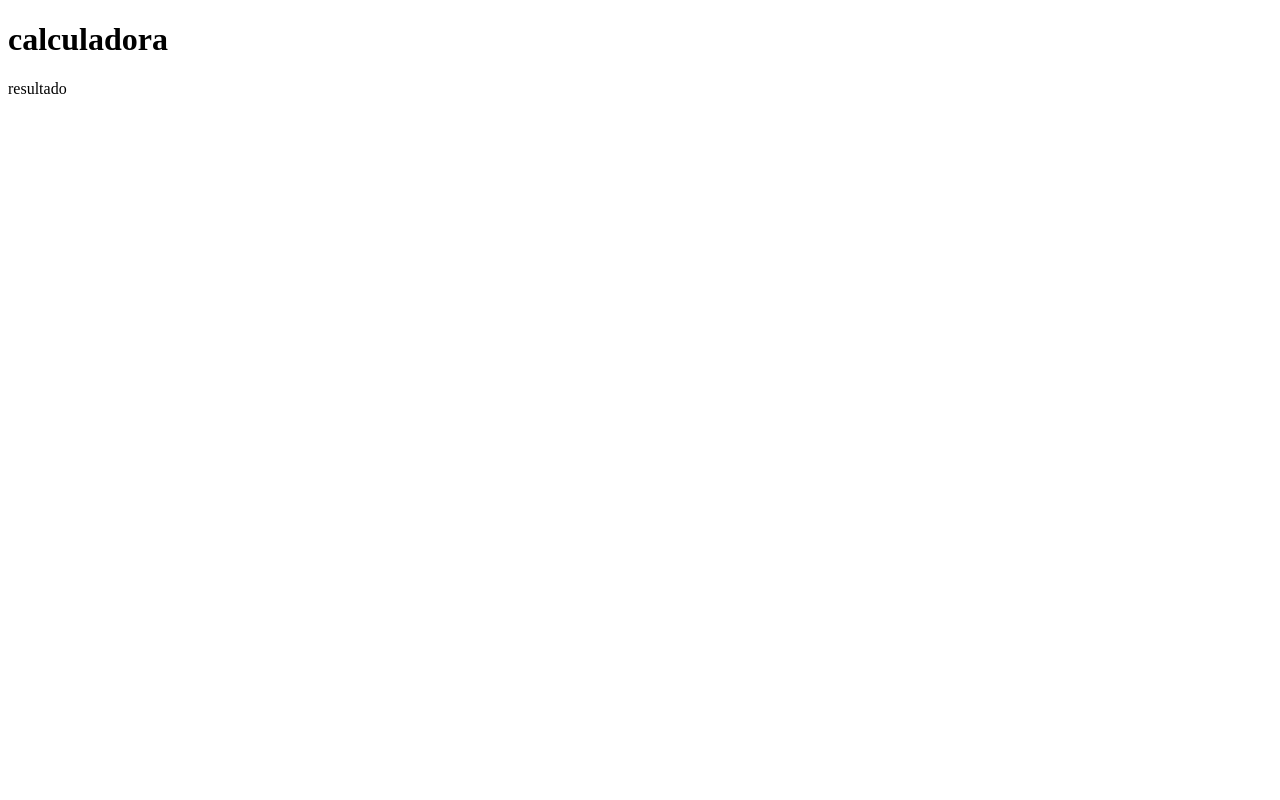
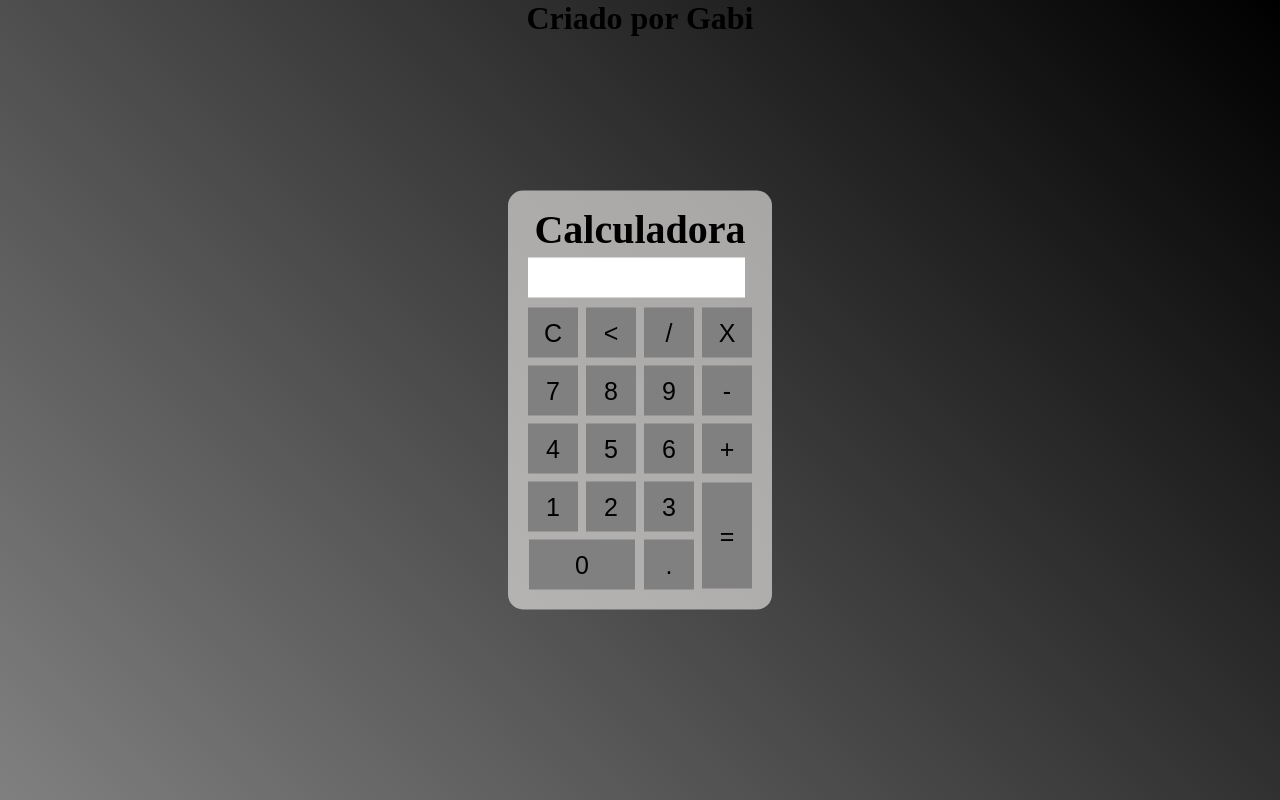
Before and after one commit to feligab44/caculefgabi, a plain HTML site: page index.html in a window 1280 px wide. Drawn offline with Linux system fonts and the light colour scheme.

Commit message:
Add files via upload

```diff
--- a/index.html
+++ b/index.html
@@ -1,17 +1,51 @@
 <!DOCTYPE html>
-<html lang="en">
+
+<html>
     <head>
-    <meta charset="UTF-8">
-    <meta name="viewport" content="width=, initial-scale=1.0">
-    <title>calculadora</title>
+        <title>Calculadora</title>
+        <meta harset="UTF-8">
+        <meta name="viewport" content="width-device-width, initial-scale=1.0">
         <link rel="stylesheet" href="styles.css">
     </head>
+
     <body>
-    <div class="calculadora">
-        <h1>calculadora</h1>
-        <p id="resultado"> resultado</p>
+        <div class="fundo">
+            <h1>Criado por Gabi</h1>
+            <div class="Calculadora">
+                <h1>Calculadora</h1>
+                <p id="resultado"></p>
                 <table>
-
+                    <tr>
+                        <td><button class="botao">C</button></td>
+                        <td><button class="botao"><</button></td>
+                        <td><button class="botao">/</button></td>
+                        <td><button class="botao">X</button></td>
+                    </tr>
+                    <tr>
+                        <td><button class="botao">7</button></td>
+                        <td><button class="botao">8</button></td>
+                        <td><button class="botao">9</button></td>
+                        <td><button class="botao">-</button></td>
+                    </tr>
+                    <tr>
+                        <td><button class="botao">4</button></td>
+                        <td><button class="botao">5</button></td>
+                        <td><button class="botao">6</button></td>
+                        <td><button class="botao">+</button></td>
+                    </tr>
+                    <tr>
+                        <td><button class="botao">1</button></td>
+                        <td><button class="botao">2</button></td>
+                        <td><button class="botao">3</button></td>
+                        <td rowspan="2"><button class="botao" style="height: 106px;">=</button></td>
+                    </tr>
+                    <tr>
+                        <td colspan="2"><button class="botao" style="width: 106px;">0</button></td>
+                        <td><button class="botao">.</button></td>
+                    </tr>
                 </table>
+            </div>
+        </div>
+        <script src="script.js"></script>
     </body>
 </html>
--- /dev/null
+++ b/script.js
@@ -0,0 +1,56 @@
+document.addEventListener('DOMContentLoaded', (event) => {
+    const resultado = document.getElementById('resultado');
+    let expression = '';
+
+    // Função para atualizar o visor
+    function updateDisplay(value) {
+    resultado.textContent = value;
+    }
+
+    // Função para adicionar valores ao visor
+    function appendToExpression(value) {
+    expression += value;
+    updateDisplay(expression);
+    }
+
+    // Função para calcular o resultado
+    function calculateResult() {
+    try {
+    // Substitui 'X' por '*' e avalia a expressão
+    const sanitizedExpression = expression.replace(/X/g, '*');
+    const result = eval(sanitizedExpression);
+    updateDisplay(result);
+    expression = result;
+    } catch (e) {
+    updateDisplay('Error');
+    }
+    }
+
+    // Função para limpar o visor
+    function clearDisplay() {
+    expression = '';
+    updateDisplay('');
+    }
+
+    // Função para apagar o último caractere
+    function backspace() {
+    expression = expression.slice(0, -1);
+    updateDisplay(expression);
+    }
+
+    // Adiciona eventos de clique aos botões
+    document.querySelectorAll('.botao').forEach(button => {
+    button.addEventListener('click', () => {
+    const value = button.textContent;
+    if (value === 'C') {
+    clearDisplay();
+    } else if (value === '<') {
+    backspace();
+    } else if (value === '=') {
+    calculateResult();
+    } else {
+    appendToExpression(value);
+    }
+    });
+    });
+    });
--- a/styles.css
+++ b/styles.css
@@ -0,0 +1,44 @@
+*{
+    margin: 0;
+    padding: 0;
+}
+.fundo{
+ background-image: linear-gradient(45deg,grey,black);
+ height: 100vh;
+ color: black;
+ font-family: 'Times New Roman', Times, serif;
+ text-align: center;
+}
+.Calculadora{
+    position:absolute;
+    background-color: rgba(222,219,219,0.7);
+    top:50%;
+    left:50%;
+    transform:translate(-50%,-50%);
+    border-radius: 15px;
+    padding: 15px;
+    font-size: 20px;
+}
+.botao{
+    width: 50px;
+    height: 50px;
+    margin: 3px;
+    font-size: 25px;
+    cursor: pointer;
+    background-color: grey;
+    border: none;
+    color: black;
+}
+.botao:hover{
+    background-color: black;
+    color: white;
+}
+#resultado{
+    background-color: white;
+    width: 207px;
+    height: 30px;
+    margin: 5px;
+    color:black;
+    text-align: right;
+    padding: 5px;
+}
```
Lines whose indentation alone changed are shown as unchanged.
